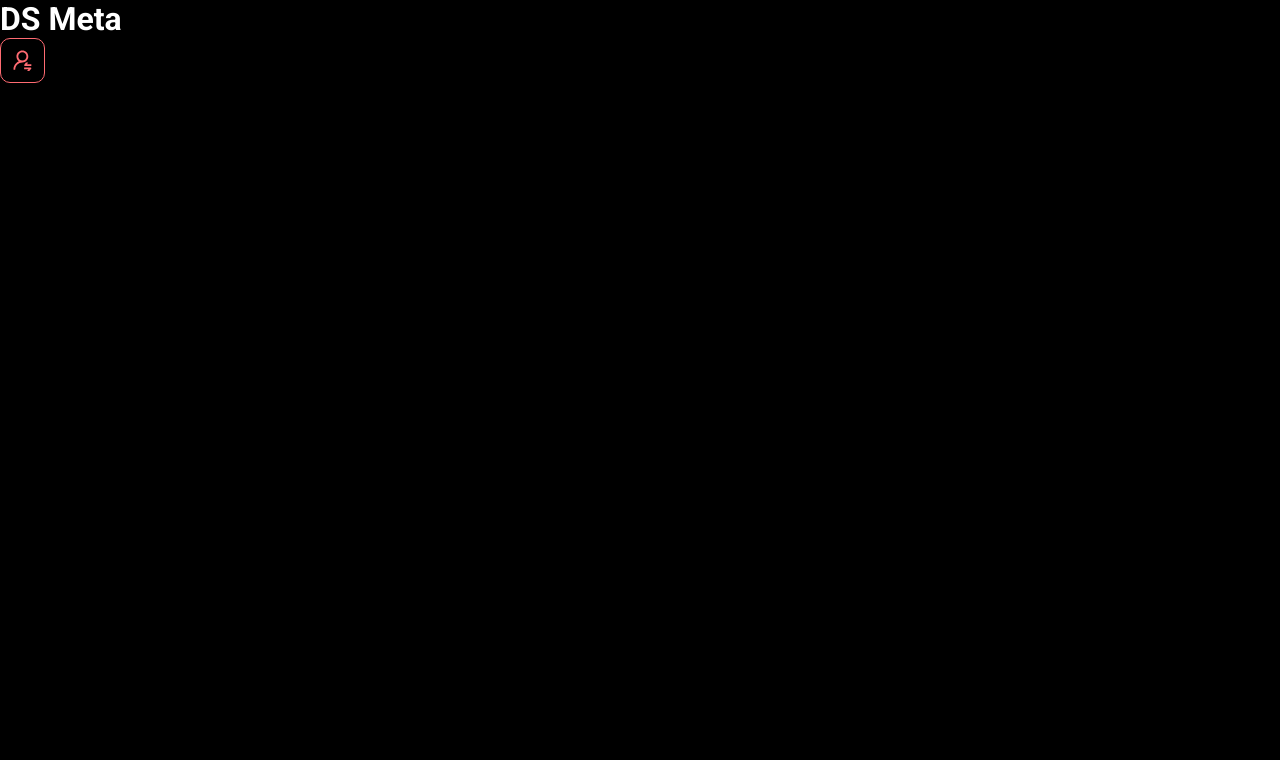
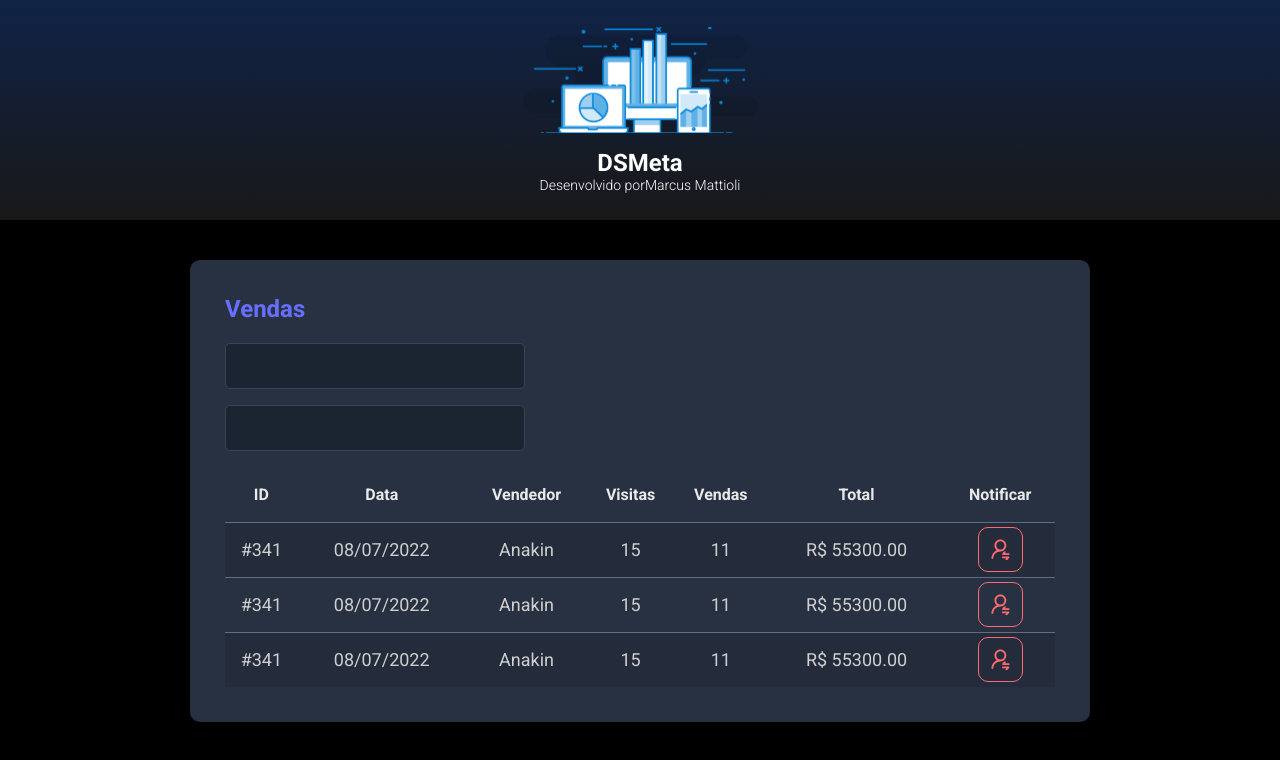
Before and after one commit to marcusviniciusmo/DSMeta_WeekSpringReact, a React app in the folder frontend/: page / in a window 1280 px wide. Shown: the top 760 px of the page. Built offline with nearby package versions, Linux system fonts and the light colour scheme; the HTML template or start-up script is replaced by a standard one.

Commit message:
Other components

```diff
--- a/frontend/src/App.tsx
+++ b/frontend/src/App.tsx
@@ -1,11 +1,18 @@
-import NotificationButton from "./components/NotificationButton"
+import Header from "./components/Header";
+import SalesCard from './components/SalesCard';
 
 function App() {
   return (
     <>
-      <h1>DS Meta</h1>
+      <Header />
 
-      <NotificationButton />
+      <main>
+        <section id="sales">
+          <div className="dsmetaContainer">
+            <SalesCard />
+          </div>
+        </section>
+      </main>
     </>
   )
 }
--- /dev/null
+++ b/frontend/src/components/Header/index.tsx
@@ -0,0 +1,23 @@
+import Logo from '../../assets/img/logo.svg';
+import './styles.css';
+
+function Header() {
+  return (
+    <header>
+      <div className="dsmeta-logo-container">
+        <img src={Logo} alt="DSMeta" />
+
+        <h1>DSMeta</h1>
+
+        <p>
+          Desenvolvido por
+          <a href="https://www.linkedin.com/in/marcus-viniciusmo/" target={'_blank'}>
+            Marcus Mattioli
+          </a>
+        </p>
+      </div>
+    </header>
+  );
+};
+
+export default Header;
--- /dev/null
+++ b/frontend/src/components/Header/styles.css
@@ -0,0 +1,33 @@
+header {
+  --backgroundHeaderFirstColor: #102347;
+  --backgroundHeaderSecondColor: #181818;
+
+  background: linear-gradient(
+    180deg,
+    var(--backgroundHeaderFirstColor) 0%,
+    var(--backgroundHeaderSecondColor) 100%);
+  height: 22rem;
+  display: flex;
+  align-items: center;
+  justify-content: center;
+}
+
+header .dsmeta-logo-container {
+  display: flex;
+  flex-direction: column;
+  align-items: center;
+}
+
+header .dsmeta-logo-container img {
+  width: 23.5rem;
+}
+
+header .dsmeta-logo-container h1 {
+  font-size: 2.4rem;
+  margin-top: 1.5rem;
+}
+
+header .dsmeta-logo-container p {
+  font-size: 1.4rem;
+  font-weight: 300;
+}
--- a/frontend/src/components/NotificationButton/index.tsx
+++ b/frontend/src/components/NotificationButton/index.tsx
@@ -3,7 +3,7 @@
 
 function NotificationButton() {
   return (
-    <div className="dsmeta-red-btn">
+    <div className="dsmetaRedBtn">
       <img src={NotificationIcon} alt="Notificar" />
     </div>
   );
--- a/frontend/src/components/NotificationButton/styles.css
+++ b/frontend/src/components/NotificationButton/styles.css
@@ -1,4 +1,4 @@
-.dsmeta-red-btn {
+.dsmetaRedBtn {
   --backgroundNotificationButton: #rgba(255, 107, 114, 0.1);
   --borderNotificationButton: #FF6B72;
 
@@ -13,6 +13,6 @@
   cursor: pointer;
 }
 
-.dsmeta-red-btn img {
+.dsmetaRedBtn img {
   width: 1.9rem;
 }
--- /dev/null
+++ b/frontend/src/components/SalesCard/index.tsx
@@ -0,0 +1,82 @@
+import NotificationButton from '../NotificationButton';
+import './styles.css';
+
+function SalesCard() {
+  return (
+    <div className="dsmetaCard">
+      <h2 className="dsmetaSalesTitle">Vendas</h2>
+
+      <div>
+        <div className="dsmetaFormControlContainer">
+          <input className="dsmetaFormControl" type="text" />
+        </div>
+
+        <div className="dsmetaFormControlContainer">
+          <input className="dsmetaFormControl" type="text" />
+        </div>
+      </div>
+
+      <div>
+        <table className="dsmetaSalesTable">
+          <thead>
+            <tr>
+              <th className="show992">ID</th>
+              <th className="show576">Data</th>
+              <th>Vendedor</th>
+              <th className="show992">Visitas</th>
+              <th className="show992">Vendas</th>
+              <th>Total</th>
+              <th>Notificar</th>
+            </tr>
+          </thead>
+
+          <tbody>
+            <tr>
+              <td className="show992">#341</td>
+              <td className="show576">08/07/2022</td>
+              <td>Anakin</td>
+              <td className="show992">15</td>
+              <td className="show992">11</td>
+              <td>R$ 55300.00</td>
+              <td>
+                <div className="dsmetaRedBtnContainer">
+                  <NotificationButton />
+                </div>
+              </td>
+            </tr>
+
+            <tr>
+              <td className="show992">#341</td>
+              <td className="show576">08/07/2022</td>
+              <td>Anakin</td>
+              <td className="show992">15</td>
+              <td className="show992">11</td>
+              <td>R$ 55300.00</td>
+              <td>
+                <div className="dsmetaRedBtnContainer">
+                  <NotificationButton />
+                </div>
+              </td>
+            </tr>
+
+            <tr>
+              <td className="show992">#341</td>
+              <td className="show576">08/07/2022</td>
+              <td>Anakin</td>
+              <td className="show992">15</td>
+              <td className="show992">11</td>
+              <td>R$ 55300.00</td>
+              <td>
+                <div className="dsmetaRedBtnContainer">
+                  <NotificationButton />
+                </div>
+              </td>
+            </tr>
+          </tbody>
+        </table>
+      </div>
+    </div>
+  );
+};
+
+export default SalesCard;
--- /dev/null
+++ b/frontend/src/components/SalesCard/styles.css
@@ -0,0 +1,105 @@
+div.dsmetaCard {
+  --backgroundCard: #283142;
+  --backgroundInput: #1B2531;
+  --backgroundHoverTd: #384459;
+  --backgroundTdOdd: #242C3B;
+  --borderInput: #384459;
+  --borderTBodyTr: #5F6E82;
+  --colorInput: #9AAABE;
+  --colorTBody: #CFCFCF;
+  --colorTHead: #E9E9E9;
+  --colorTitle: #676FFF;
+
+  background: var(--backgroundCard);
+  border-radius: 1rem;
+  padding: 3rem 1rem;
+}
+
+div.dsmetaCard .dsmetaSalesTitle {
+  color: var(--colorTitle);
+  font-size: 2.4rem;
+  margin-bottom: 2rem;
+}
+
+div.dsmetaCard div.dsmetaFormControlContainer {
+  margin-bottom: 1.6rem;
+  max-width: 30rem;
+}
+
+div.dsmetaCard input.dsmetaFormControl {
+  background: var(--backgroundInput);
+  color: var(--colorInput);
+  border: 0.1rem solid var(--borderInput);
+  font-size: 1.8rem;
+  border-radius: 0.5rem;
+  width: 100%;
+  height: 4.6rem;
+  padding: 0 2rem;
+}
+
+div.dsmetaCard table.dsmetaSalesTable {
+  width: 100%;
+  border-spacing: 0;
+  border-collapse: collapse;
+}
+
+div.dsmetaCard table.dsmetaSalesTable thead {
+  color: var(--colorTHead);
+  font-size: 1.6rem;
+  font-weight: 700;
+  height: 5.5rem;
+}
+
+div.dsmetaCard table.dsmetaSalesTable tbody {
+  color: var(--colorTBody);
+  font-size: 1.4rem;
+  font-weight: 400;
+  text-align: center;
+}
+
+div.dsmetaCard table.dsmetaSalesTable tbody tr {
+  border-top: 0.1rem solid var(--borderTBodyTr);
+  height: 7.4rem;
+}
+
+div.dsmetaCard table.dsmetaSalesTable tbody tr:hover>td {
+  background: var(--backgroundHoverTd);
+}
+
+div.dsmetaCard table.dsmetaSalesTable tbody tr:nth-child(odd) {
+  background: var(--backgroundTdOdd);
+}
+
+div.dsmetaCard div.dsmetaRedBtnContainer {
+  display: flex;
+  justify-content: center;
+}
+
+div.dsmetaCard .show576,
+div.dsmetaCard .show992 {
+  display: none;
+}
+
+@media (min-width: 576px) {
+  div.dsmetaCard .show576 {
+    display: table-cell;
+  }
+
+  div.dsmetaCard {
+    padding: 35px;
+  }
+
+  div.dsmetaCard table.dsmetaSalesTable tbody {
+    font-size: 1.8rem;
+  }
+
+  div.dsmetaCard table.dsmetaSalesTable tbody tr {
+    height: 5.5rem;
+  }
+}
+
+@media (min-width: 992px) {
+  div.dsmetaCard .show992 {
+    display: table-cell;
+  }
+}
--- a/frontend/src/index.css
+++ b/frontend/src/index.css
@@ -20,3 +20,20 @@
   color: var(--primary-color);
   font-size: 1.6rem;
 }
+
+a,
+a:hover,
+a:visited {
+  color: unset;
+  text-decoration: none;
+}
+
+#sales {
+  padding: 4rem 10rem;
+}
+
+.dsmetaContainer {
+  width: 100%;
+  max-width: 90rem;
+  margin: 0 auto;
+}
```
Also changed, not shown: frontend/src/assets/img/logo.svg (added).
